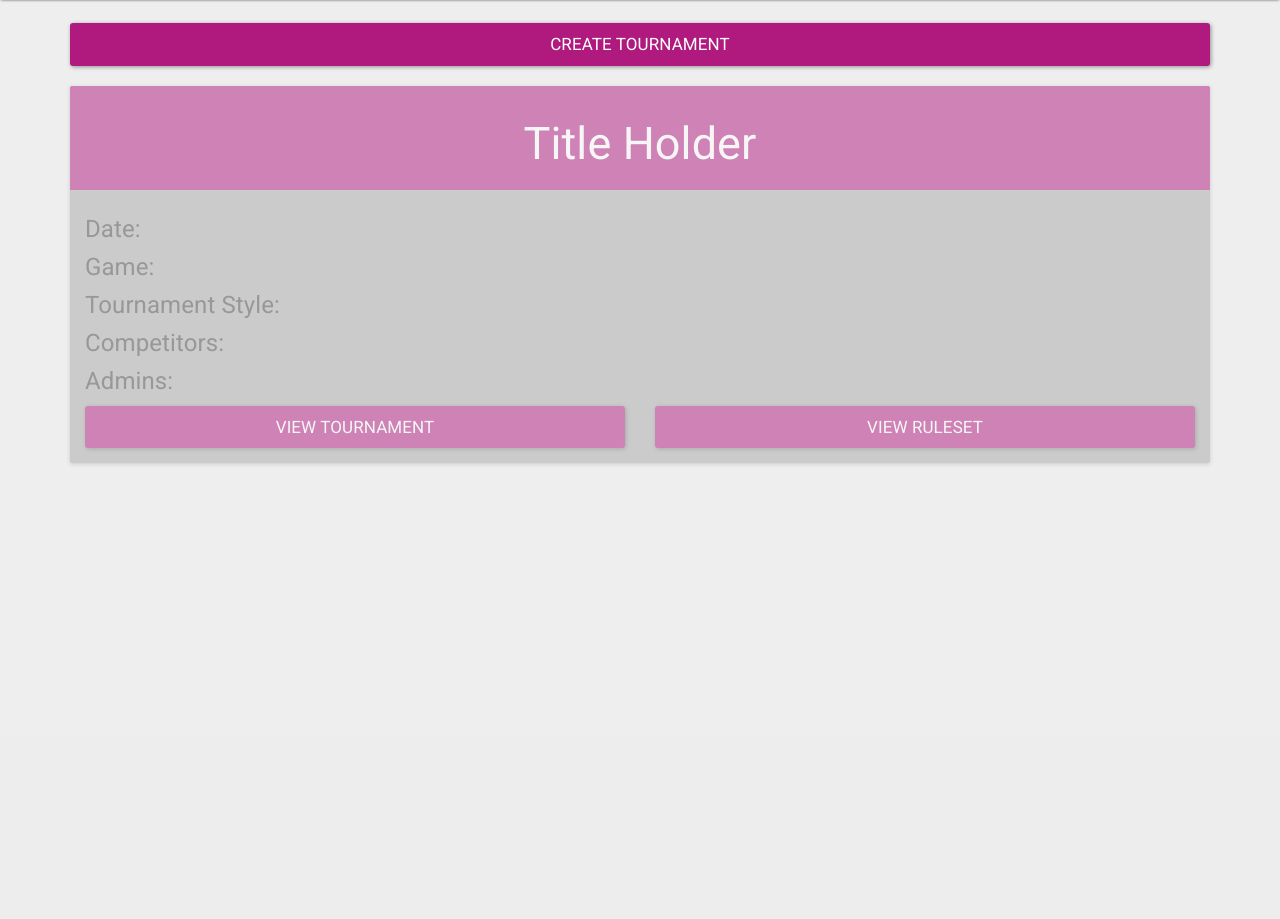
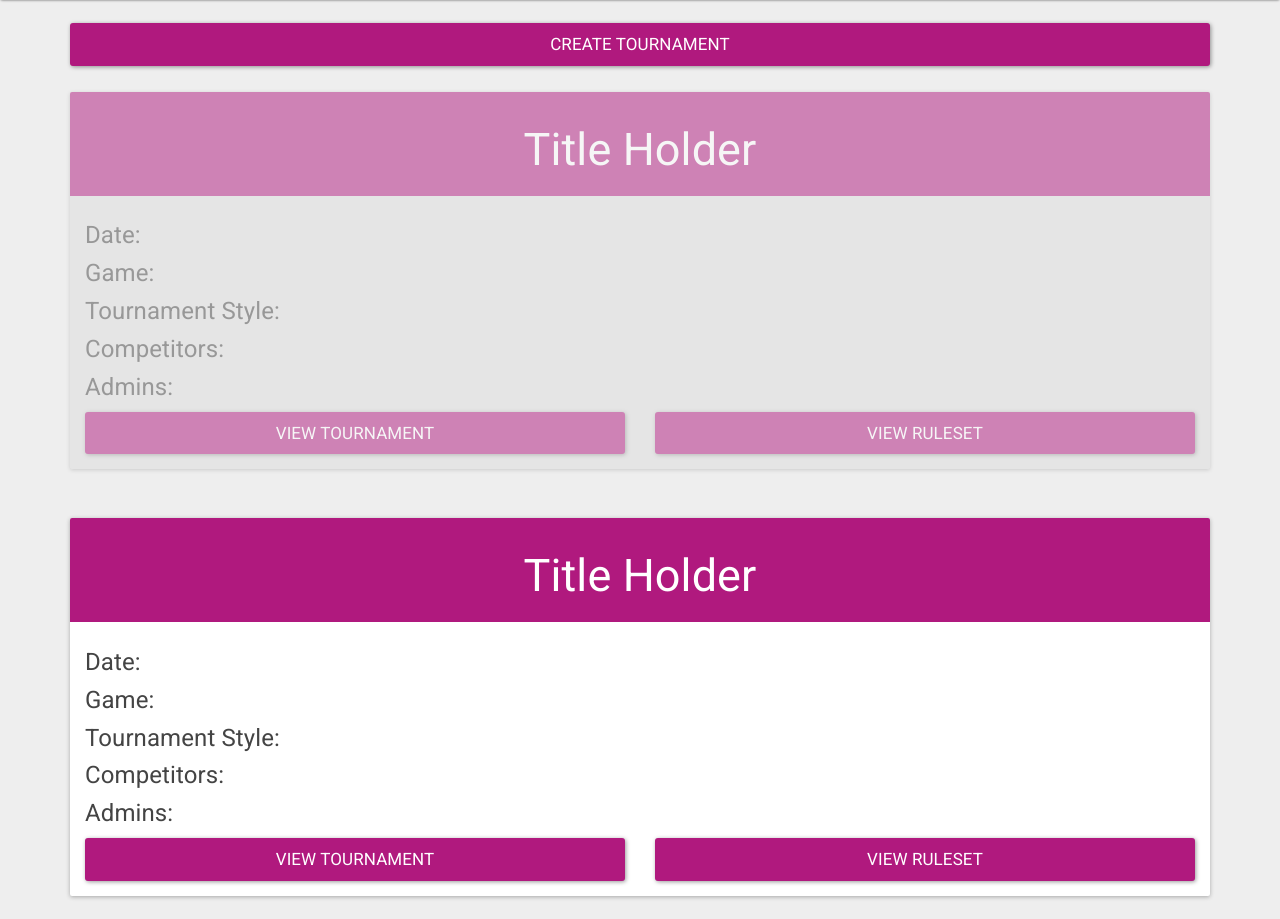
Before and after one commit to zedoax/Hubris, a Flask app: page /tournament/ in a window 1280 px wide. Shown: the part 64-983 px from the top of the page. Before the commit the page ends 529 px from the top, so only its background shows below. Run offline with Flask 2, Linux system fonts and the light colour scheme; some libraries are stand-ins or nearby versions.

Commit message:
last iteration before end of Opcommathon

```diff
--- a/static/css/main.css
+++ b/static/css/main.css
@@ -16,6 +16,10 @@ textarea.ta {
 }
 
 .tournament-disabled {
-    background-color: darkgray;
+    background-color: #DDDDDD;
     opacity: .5;
 }
+
+.panel-padding {
+    padding-top: 2em;
+}
--- a/templates/tournament.html
+++ b/templates/tournament.html
@@ -4,7 +4,7 @@
     <a href="/tournament/create" class="btn btn-primary btn-lg btn-block">CREATE TOURNAMENT</a>
     <!--%  for tourney in active_tourneys % -->
 
-    <div style="padding-top: 20px">
+    <div class="panel-padding">
         <div class="panel {% if enabled == False %} tournament-disabled {% endif %}">
             <div class="panel-heading bg-primary" align="center">
                 <h2 class="white">Title Holder</h2>
@@ -26,4 +26,26 @@
             </div>
         </div>
     </div>
+    <div class="panel-padding">
+        <div class="panel {% if enabled == True %} tournament-disabled {% endif %}">
+            <div class="panel-heading bg-primary" align="center">
+                <h2 class="white">Title Holder</h2>
+            </div>
+            <div class="panel-body">
+                <h4>Date: </h4>
+                <h4>Game: </h4>
+                <h4>Tournament Style: </h4>
+                <h4>Competitors: </h4>
+                <h4>Admins: </h4>
+                <div class="row">
+                    <div class="col-lg-6">
+                        <a href="/" class="btn btn-primary btn-lg btn-group-justified">VIEW TOURNAMENT</a>
+                    </div>
+                    <div class="col-lg-6">
+                        <a href="/" class="btn btn-primary btn-lg btn-group-justified">VIEW RULESET</a>
+                    </div>
+                </div>
+            </div>
+        </div>
+    </div>
 {% endblock %}
```
